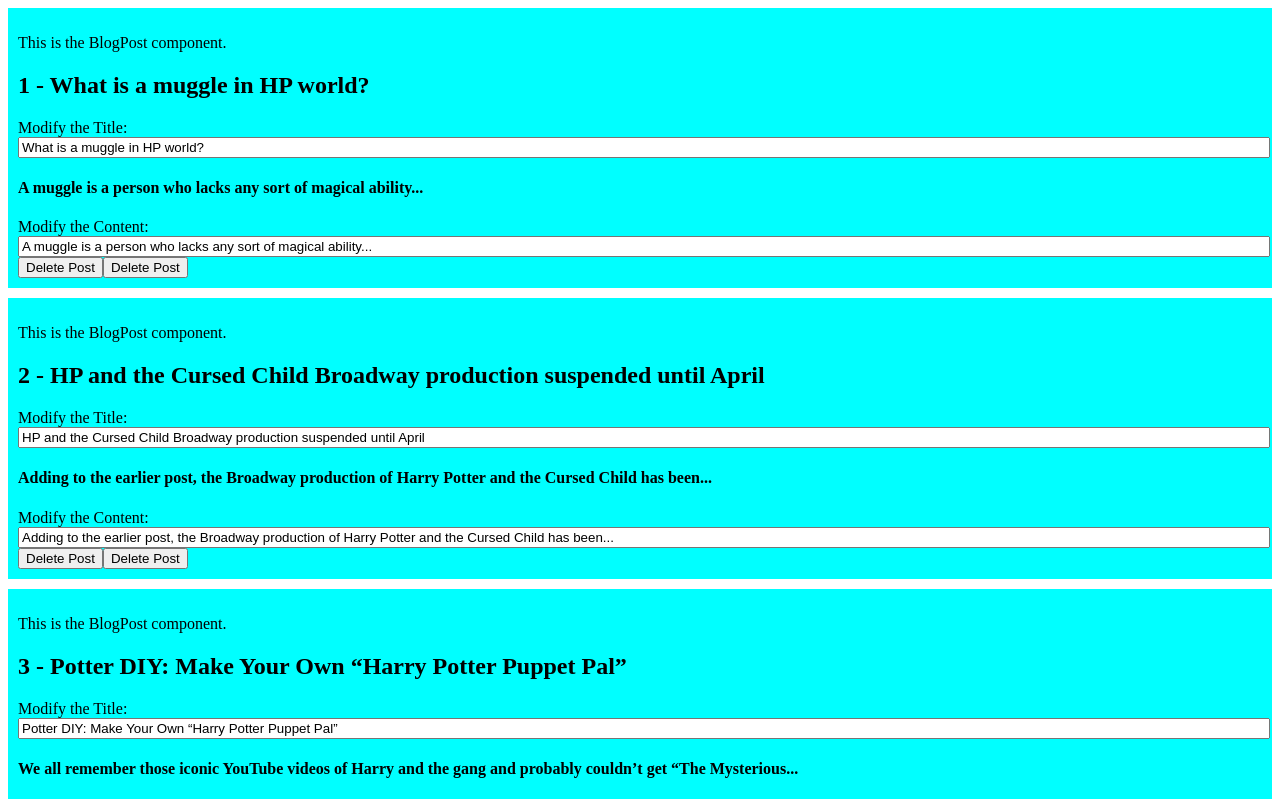
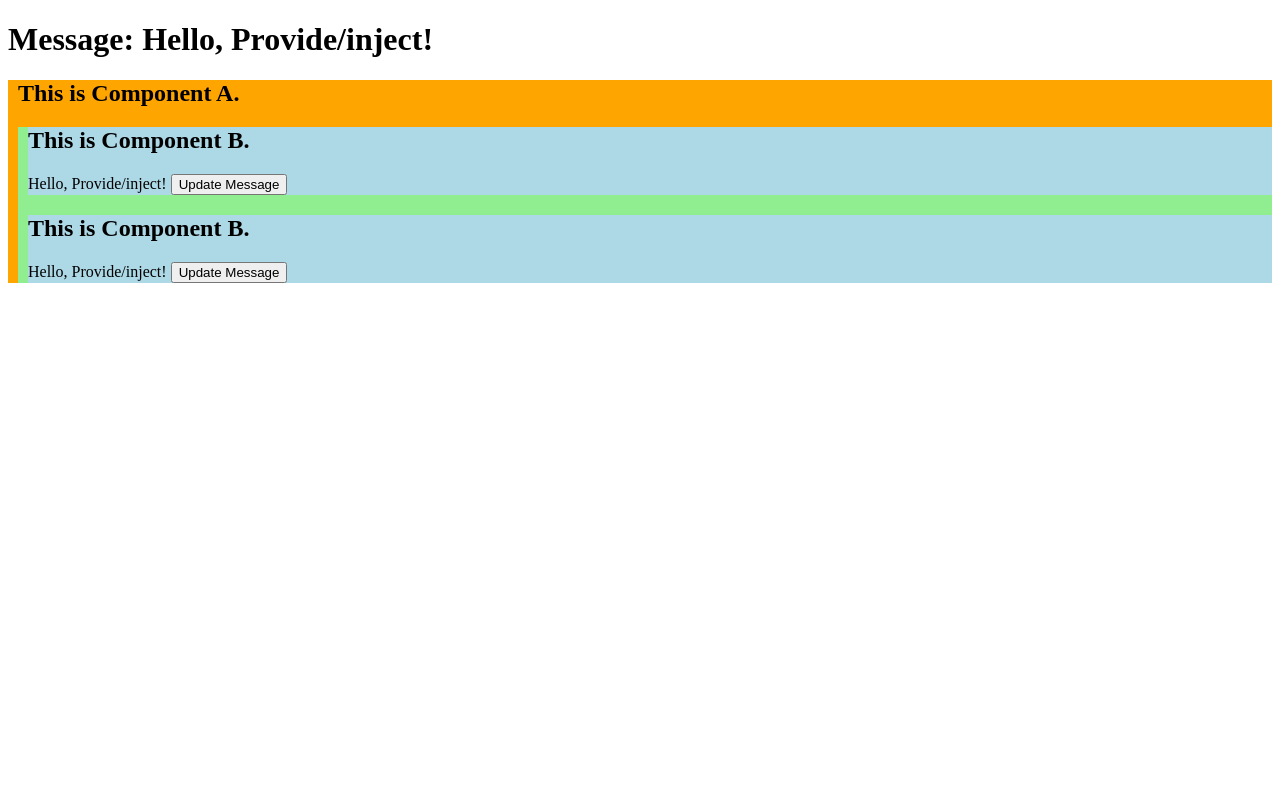
Before and after one commit to kayleechristine/learn-vue-3-with-bingyang, a Vue app: page / in a window 1280 px wide. Shown: the top 799 px of the page. Built offline with nearby package versions, Linux system fonts and the light colour scheme.

Commit message:
practice provide & inject

```diff
--- a/src/App.vue
+++ b/src/App.vue
@@ -1,5 +1,29 @@
+<!-- Vue 26: Provide & Inject -->
+<template>
+  <h1>Message: {{ message }}</h1>
+  <div style="background-color: orange; padding-left: 10px">
+    <ComponentA></ComponentA>
+  </div>
+</template>
+
+<script setup>
+import { ref, provide, readonly } from 'vue'
+import ComponentA from './ComponentA.vue'
+
+let message = ref('Hello, Provide/inject!')
+function updateMessage() {
+  message.value = 'Hello, Provide/inject! Updated.'
+}
+provide('msg', { message, updateMessage })
+
+let count = ref(0)
+provide('read-only-count', readonly(count))
+</script>
+
+<style scoped></style>
+
 <!-- Vue 25: Component V-Model -->
-<template>
+<!--<template>
   <BlogPost v-for="post in posts" :key="post.id" :id="post.id" v-model:blogPostTitle="post.blogPostTitle"
     v-model:blogPostContent="post.blogPostContent" @delete-blog-post="processDeletion"></BlogPost>
 </template>
@@ -41,7 +65,7 @@
 }
 </script>
 
-<style scoped></style>
+<style scoped></style> -->
 
 <!-- Vue 24: Component Events -->
 <!-- <template>
--- a/src/ComponentA.vue
+++ b/src/ComponentA.vue
@@ -1,7 +1,6 @@
 <template>
-  <div style="background-color: lightgreen; padding: 5px">
-    This is the child component.
-    <ComponentB></ComponentB>
+  <h2>This is Component A.</h2>
+  <div style="background-color: lightgreen; padding-left: 10px">
     <ComponentB></ComponentB>
     <ComponentB></ComponentB>
   </div>
--- a/src/ComponentB.vue
+++ b/src/ComponentB.vue
@@ -1,9 +1,18 @@
 <template>
-  <div style="background-color: lightblue; padding-left: 10px">
-    This is the grandchild component.
+  <div style="background-color: lightblue">
+    <h2>This is Component B.</h2>
+    {{ messageFromApp }}
+    <button @click="updateMessage">Update Message</button>
   </div>
 </template>
 
-<script setup></script>
+<script setup>
+import { inject } from 'vue'
+
+let { message: messageFromApp, updateMessage } = inject(
+  'msg',
+  'default message'
+)
+</script>
 
 <style scoped></style>
```
